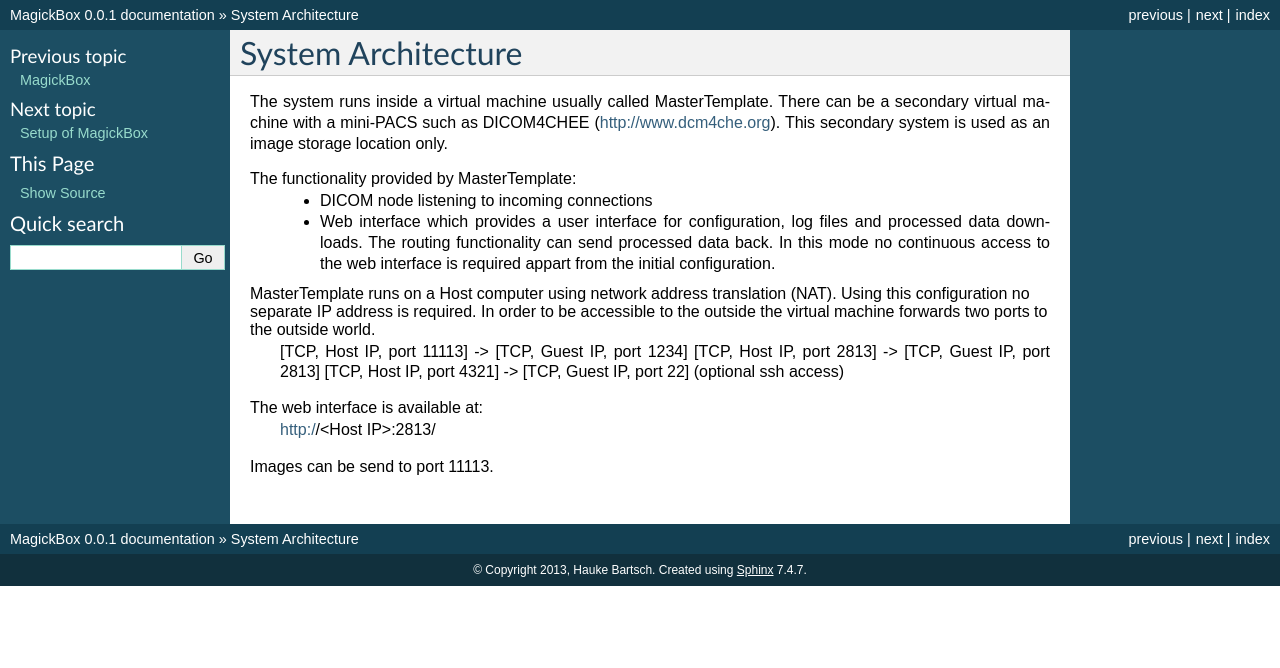
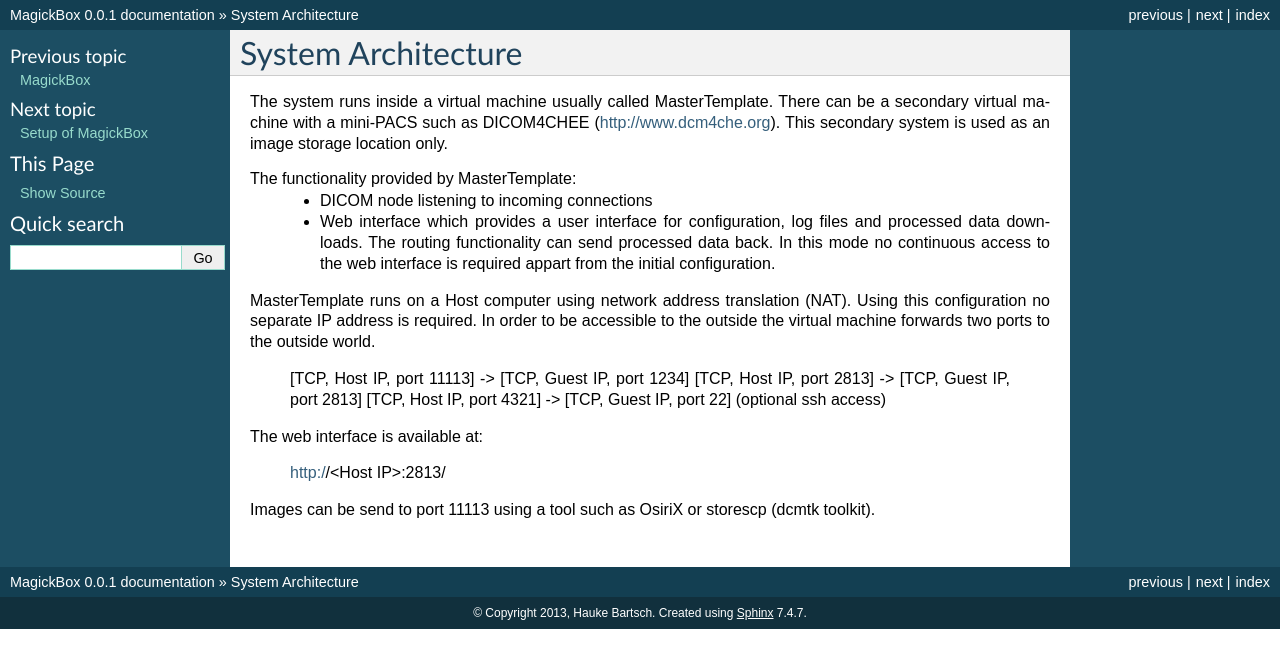
Before and after one commit to HaukeBartsch/MagickBox, a Sphinx documentation site: the page built from code/documentation/docs/source/Introduction.rst, in a window 1280 px wide. Shown: the top 668 px of the page. Built offline with Sphinx 7.4.7, drawn with Linux system fonts in a browser that asks for light colours.

Commit message:
reformat

```diff
--- a/code/documentation/docs/source/Introduction.rst
+++ b/code/documentation/docs/source/Introduction.rst
@@ -11,11 +11,13 @@
 	* Web interface which provides a user interface for configuration, log files and processed data downloads. The routing functionality can send processed data back. In this mode no continuous access to the web interface is required appart from the initial configuration.
 
 MasterTemplate runs on a Host computer using network address translation (NAT). Using this configuration no separate IP address is required. In order to be accessible to the outside the virtual machine forwards two ports to the outside world.
+
 	[TCP, Host IP, port 11113] -> [TCP, Guest IP, port 1234]
 	[TCP, Host IP, port 2813]  -> [TCP, Guest IP, port 2813]
 	[TCP, Host IP, port 4321]  -> [TCP, Guest IP, port 22] (optional ssh access)
 
 The web interface is available at:
+
 	http://<Host IP>:2813/
 
-Images can be send to port 11113.
+Images can be send to port 11113 using a tool such as OsiriX or storescp (dcmtk toolkit).
```
